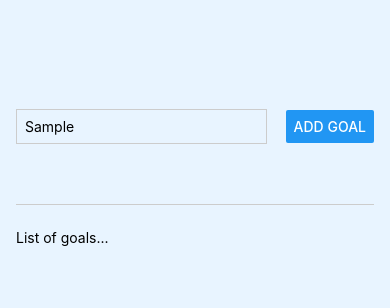
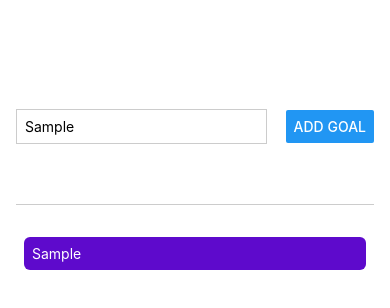
Before and after one commit to astas2286/react_native, a React Native app: screen / in a window 390 px wide. Both pictures are taken after typing "Sample" into the empty fields and a click on the button "ADD GOAL". Shown: the top 308 px of the page. Built offline with nearby package versions, Linux system fonts and the light colour scheme.

Commit message:
flatlist added

```diff
--- a/App.js
+++ b/App.js
@@ -1,15 +1,20 @@
-import React, { useState } from 'react';
-import { Button,StyleSheet,Text,TextInput,View } from 'react-native';
+import React,{ useState } from 'react';
+import { Button,StyleSheet,Text,TextInput,View,ScrollView,FlatList } from 'react-native';
 
 export default function App() {
-const [enteredGoalText, setEnteredGoalText] = useState('')
+  const [enteredGoalText,setEnteredGoalText] = useState('')
+  const [courseGoals,setCourseGoals] = useState([])
 
   function goalInputHandler(enteredText) {
     setEnteredGoalText(enteredText);
   }
 
   function addGoalHandler() {
-console.log(enteredGoalText);
+    setCourseGoals((currentCourseGoals) => [ // this approach (function) is better then just add [...currentCourseGoals, enteredGoalText] when state is depending on previous state
+      ...currentCourseGoals,
+      {text: enteredGoalText, id: Math.random().toString()}
+    ]);
+    setEnteredGoalText('')
   }
 
 
@@ -24,7 +29,21 @@
         <Button title='Add goal' onPress={addGoalHandler} />
       </View>
       <View style={styles.goalsContainer}>
-        <Text>List of goals...</Text>
+        <FlatList
+          data={courseGoals}
+          renderItem={(itemData) => {
+            return (
+              <View style={styles.goalItem}>
+                <Text style={styles.goalText}>{itemData.item.text}</Text>
+              </View>
+            )
+          }}
+          keyExtractor={(item,index) => {
+            return item.id
+          }
+          }
+          alwaysBounceVertical={false} />
+
       </View>
     </View>
   );
@@ -35,7 +54,6 @@
     flex: 1,
     paddingTop: 50,
     paddingHorizontal: 16,
-    backgroundColor: '#e8f4ff'
   },
   inputContainer: {
     flex: 1,
@@ -55,5 +73,14 @@
   },
   goalsContainer: {
     flex: 4
+  },
+  goalItem: {
+    margin: 8,
+    borderRadius: 6,
+    backgroundColor: '#5e0acc',
+    padding: 8,
+  },
+  goalText: {
+    color: 'white'
   }
 });
```
